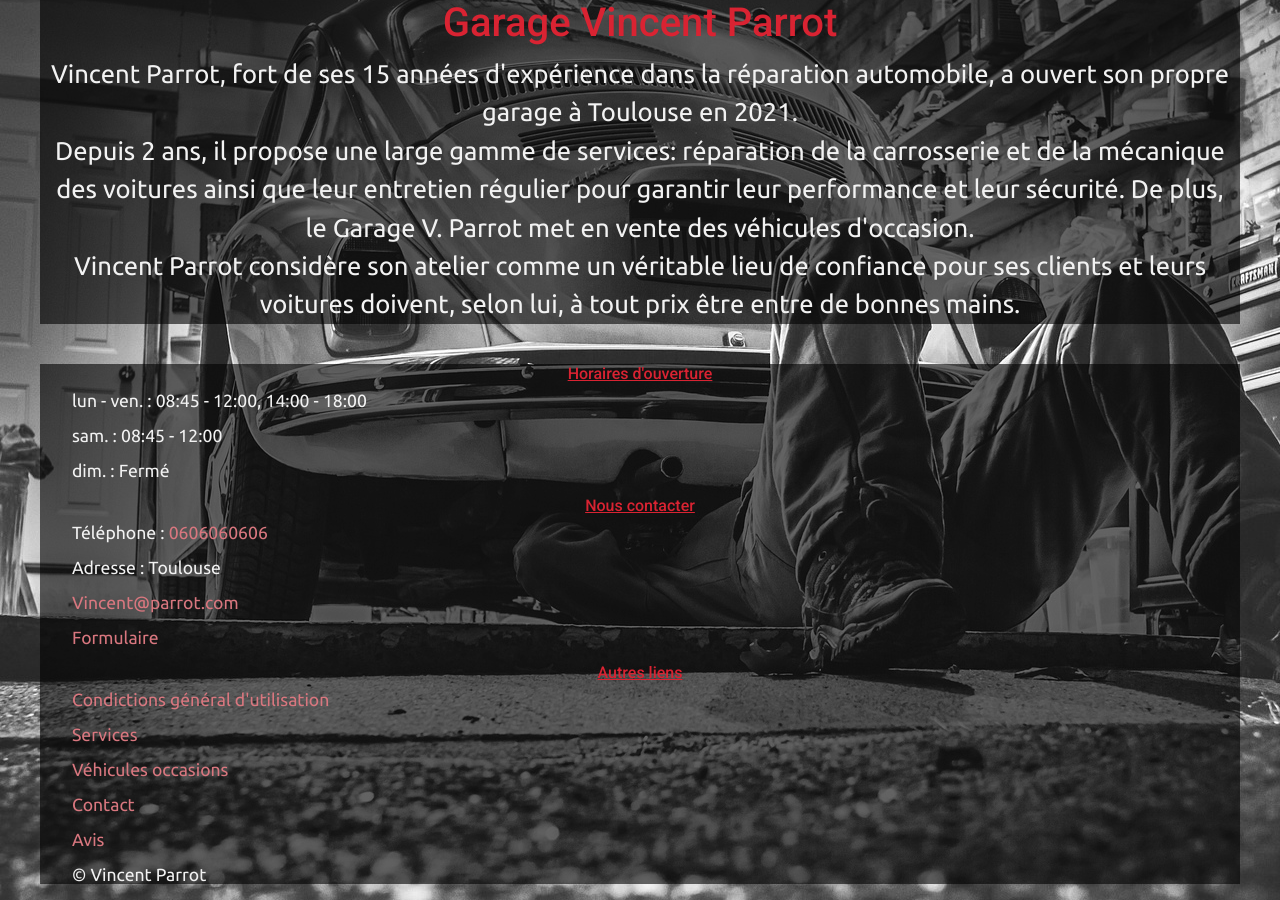
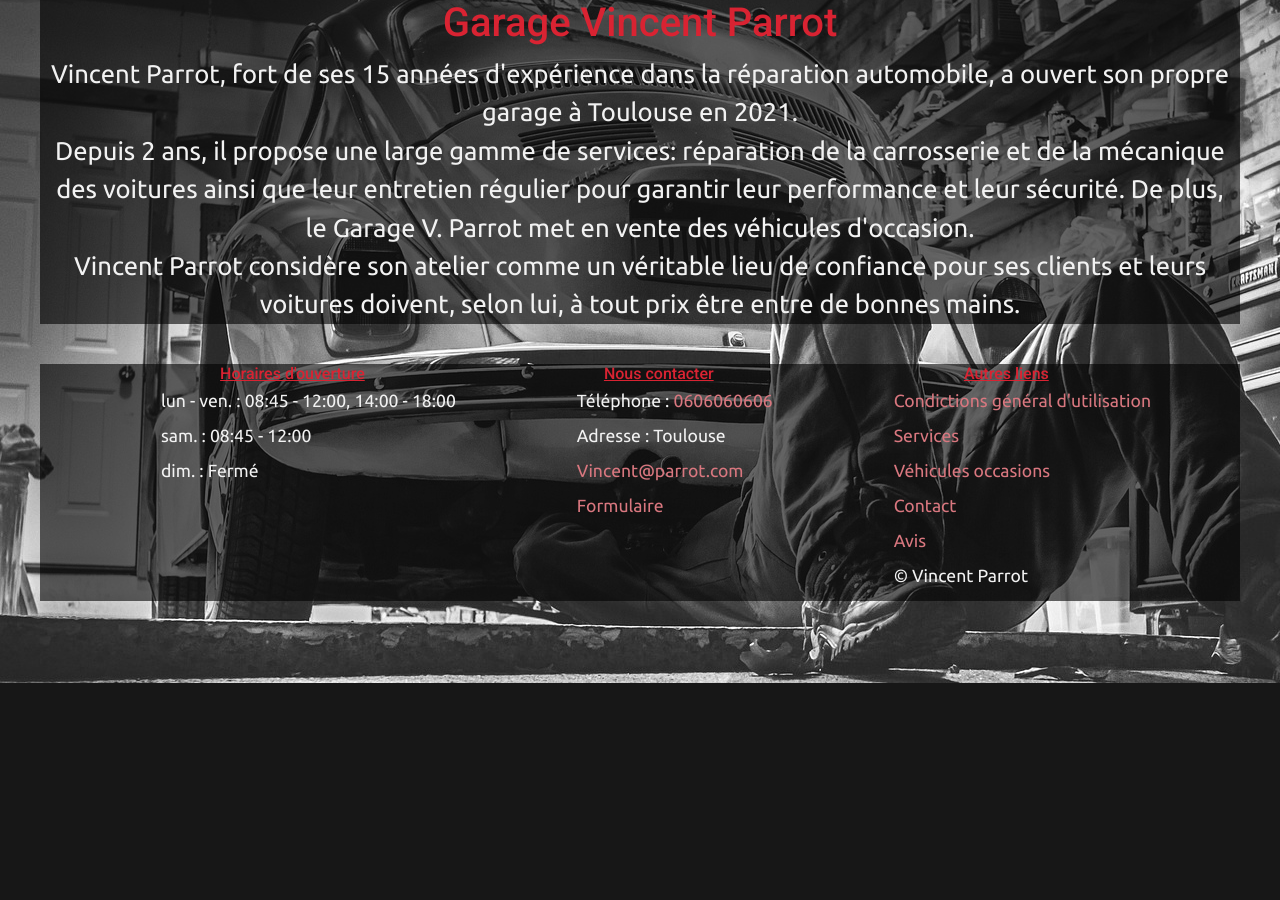
Before and after one commit to KevinMaze/ECF-studi-2023, a PHP site: page / in a window 1280 px wide. Shown: the part 117-1017 px from the top of the page. After the commit the page ends 800 px from the top, so only its background shows below. Run offline with PHP 8.4, Linux system fonts and the light colour scheme.

Commit message:
delet doc

```diff
--- a/css/style.css
+++ b/css/style.css
@@ -71,7 +71,10 @@ section h1 {
 /** FOOTER ***/
 .footer{
   margin: auto;
+  /* display: flex;
+  flex-direction: column; */
 }
+
 
 .footer h6{
   text-align: center;
@@ -98,6 +101,14 @@ li{
 
 }
 
+@media screen and (min-width: 992px){
+  .footer{
+    display: flex;
+    flex-direction: row;
+    justify-content: space-evenly;
+  }
+}
+
 @media screen and (min-width: 1200px){
   .flux {
     width: 100%;
--- a/templates/footer.html
+++ b/templates/footer.html
@@ -1,6 +1,6 @@
     <footer class="flux footer backg-opacity">
 
-        <div>
+        <div class="test">
             <h6>Horaires d'ouverture</h6>
             <li>
                 <ol>lun - ven. : 08:45 - 12:00, 14:00 - 18:00</ol>
@@ -9,7 +9,7 @@
             </li>
         </div>
 
-        <div>
+        <div class="test">
             <h6>Nous contacter</h6>
             <li>
                 <ul>Téléphone : <a href="tel: 0606060606">0606060606</a></p></ul>
@@ -19,7 +19,7 @@
             </li>
         </div>
 
-        <div>
+        <div class="test">
             <h6>Autres liens</h6>
             <li>
                 <ul><a href="#">Condictions général d'utilisation</a></ul>
```
Also changed, not shown: data-base.sql (deleted, +0 -9 lines), register.sql (deleted, +0 -7 lines).
